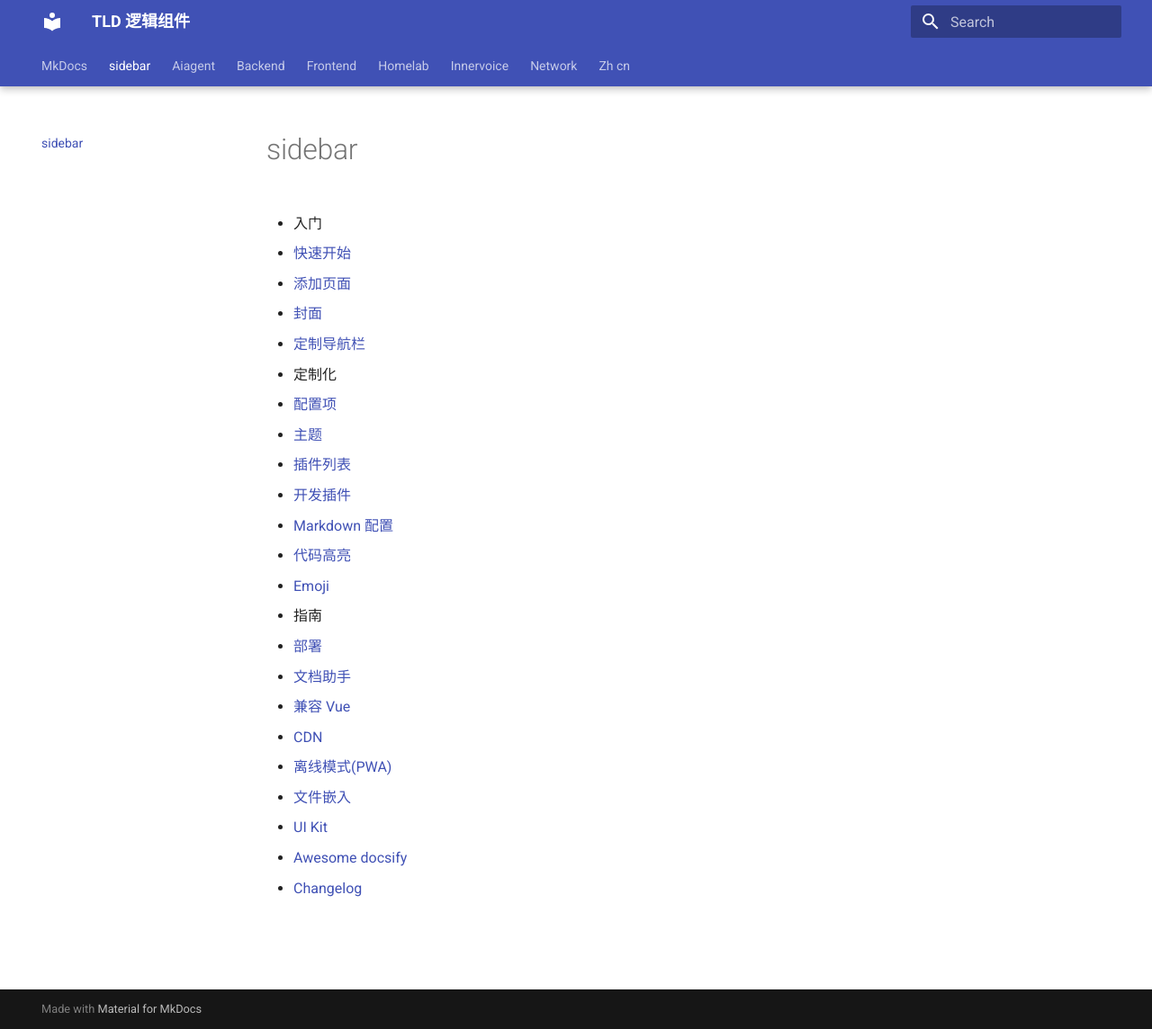
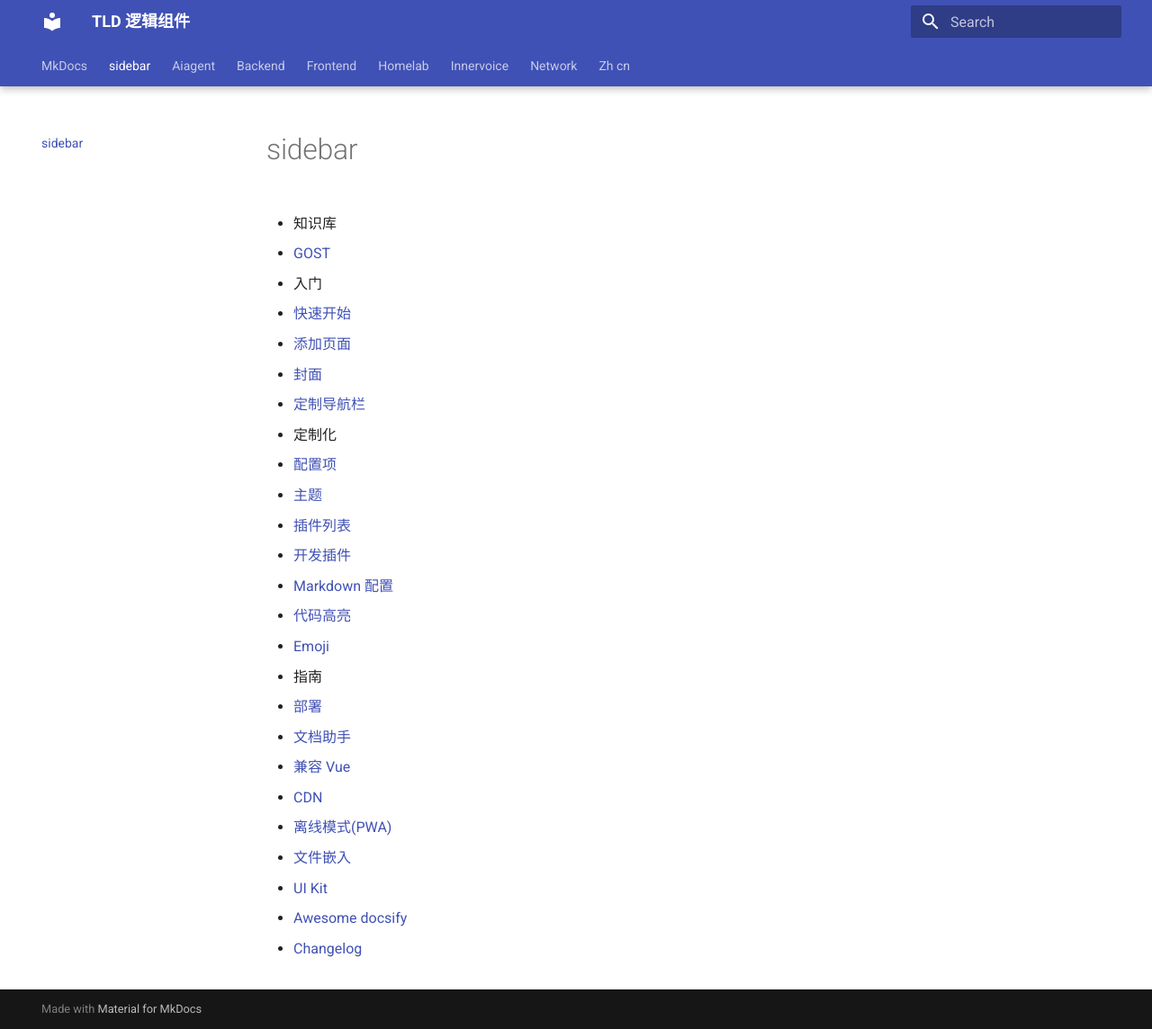
Before and after one commit to seccmd/pydeep, an MkDocs documentation site: the page built from docs/_sidebar.md, in a window 1280 px wide and 1144 px high. Shown: the whole window at 90% size. Built offline with MkDocs 1.6.1 and Material for MkDocs 9.7.7, drawn with Linux system fonts in a browser that asks for light colours.

Commit message:
Update _sidebar.md

```diff
--- a/docs/_sidebar.md
+++ b/docs/_sidebar.md
@@ -1,4 +1,8 @@
 <!-- markdownlint-disable first-line-h1 -->
+
+- 知识库
+
+  - [GOST](zh-cn/gost.md)
 
 - 入门
 
```
